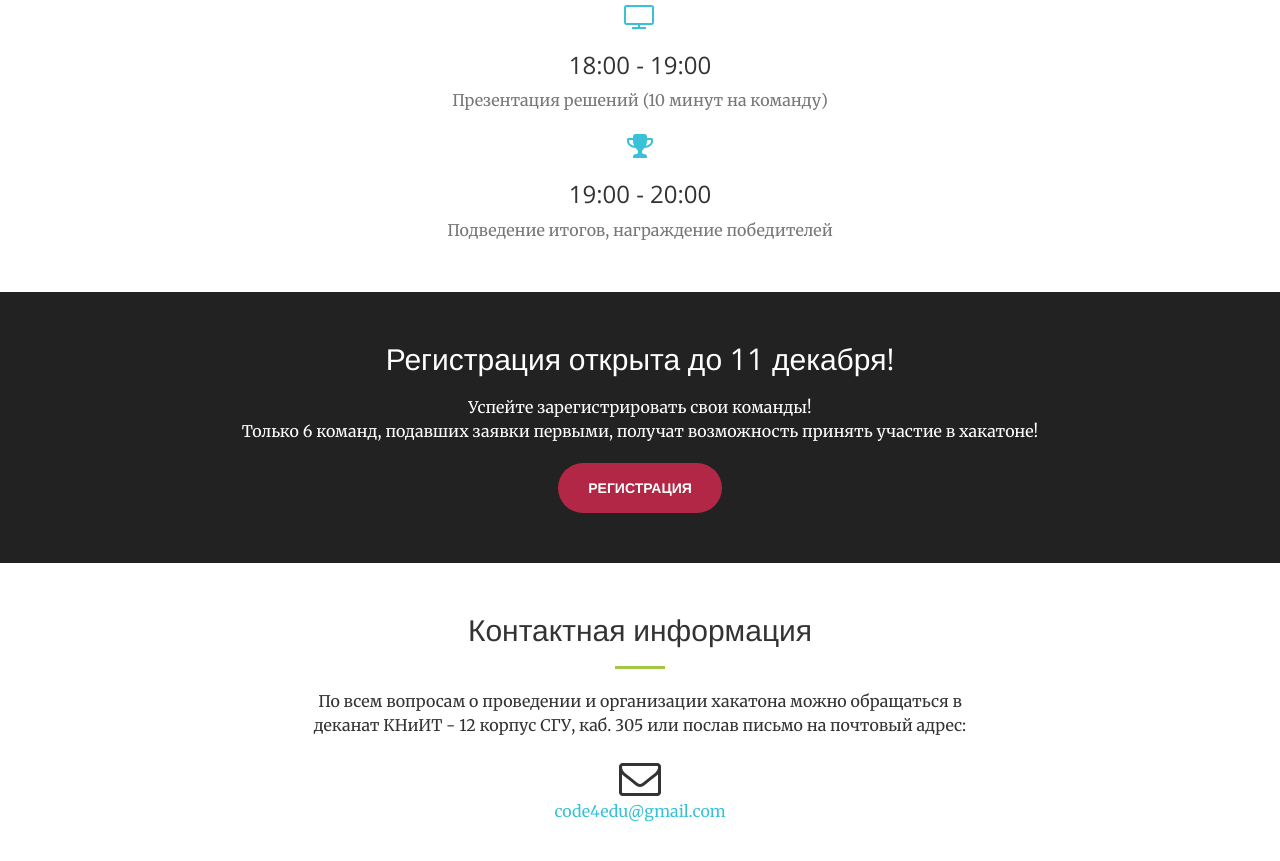
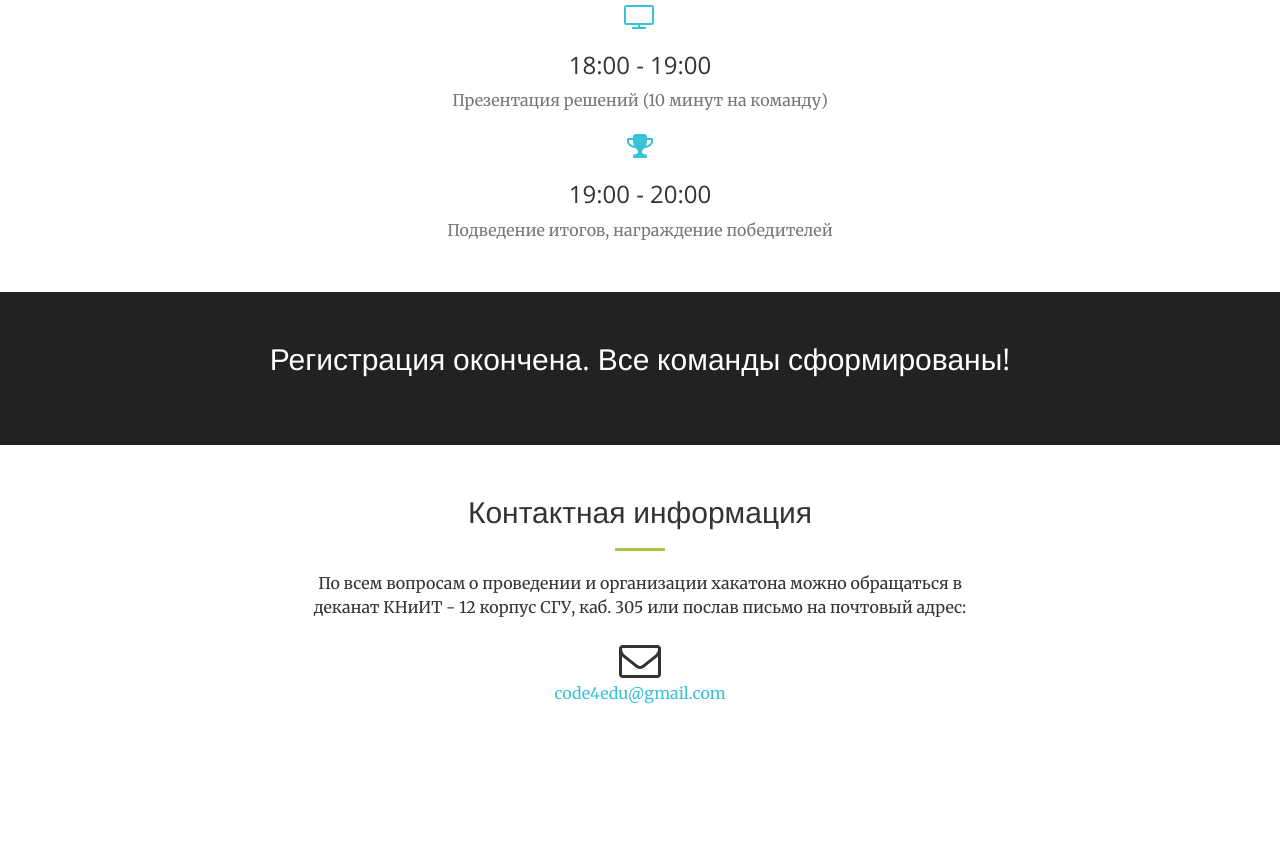
Before and after one commit to code4edu/code4edu.github.io, a plain HTML site: page index.html in a window 1280 px wide. Shown: the part 4050-4911 px from the top of the page. After the commit the page ends 4825 px from the top, so only its background shows below. Drawn offline with nearby package versions, Linux system fonts and the light colour scheme.

Commit message:
Closing the registration

```diff
--- a/index.html
+++ b/index.html
@@ -381,10 +381,10 @@
 <aside class="bg-dark">
     <div class="container text-center">
         <div class="call-to-action">
-            <h2>Регистрация открыта до 11 декабря!</h2>
-            <p>Успейте зарегистрировать свои команды!<br/>
+            <h2>Регистрация окончена. Все команды сформированы!</h2>
+            <!--<p>Успейте зарегистрировать свои команды!<br/>
                 Только 6 команд, подавших заявки первыми, получат возможность принять участие в хакатоне!</p>
-                <a href="https://docs.google.com/forms/d/1vw0MOYr8al3thlNV8KiHOfZtG-42xysgp5pqmO1r4Fo/viewform" class="btn btn-primary btn-xl wow tada" target="_blank">Регистрация</a>
+                <a href="https://docs.google.com/forms/d/1vw0MOYr8al3thlNV8KiHOfZtG-42xysgp5pqmO1r4Fo/viewform" class="btn btn-primary btn-xl wow tada" target="_blank">Регистрация</a>-->
             </div>
         </div>
     </aside>
```
